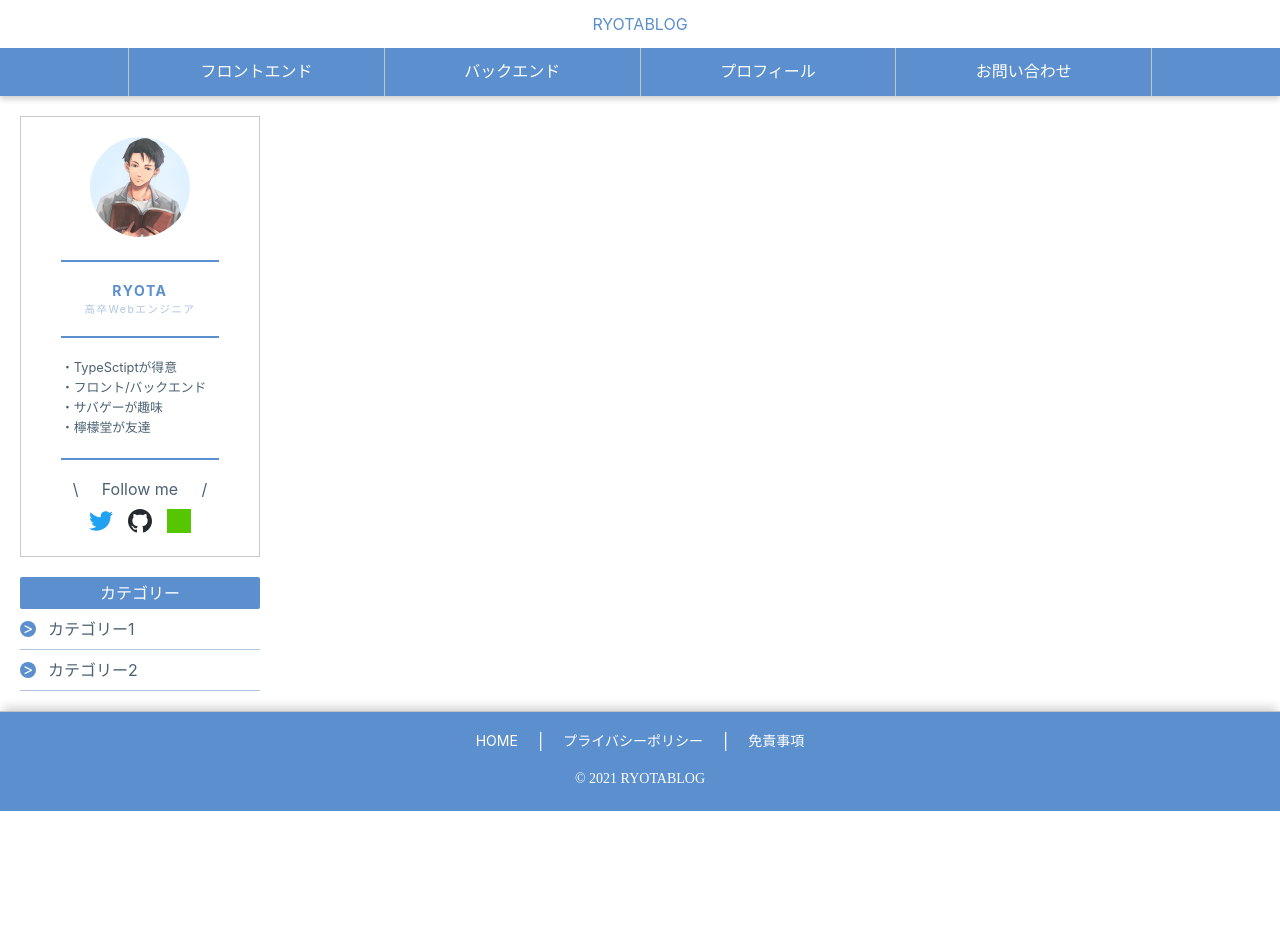
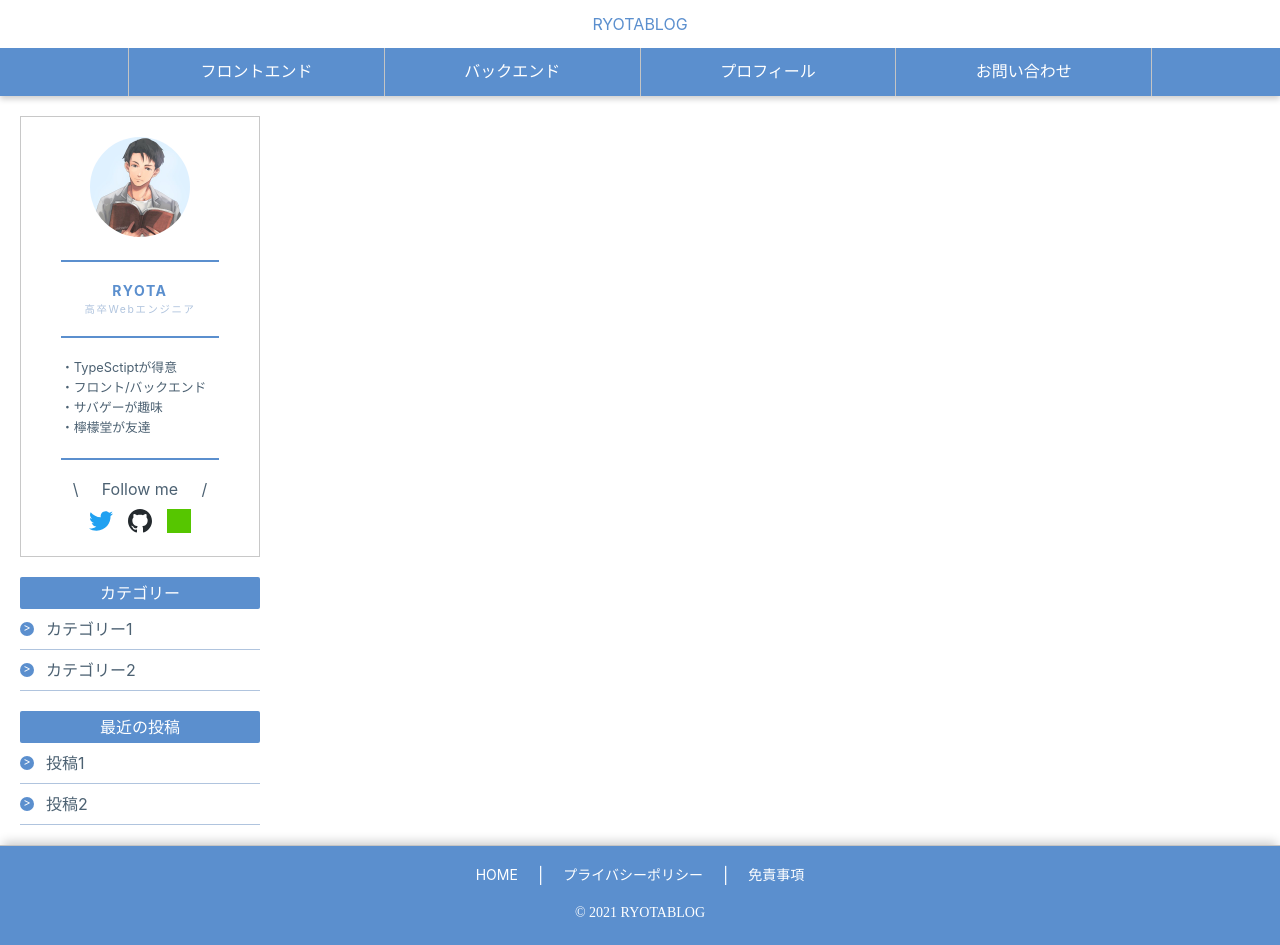
Before and after one commit to RYOTA-F/kosotu-devlog, a Next.js app: page / in a window 1280 px wide. Before the commit the page ends 811 px from the top, so only its background shows below. Built offline with nearby package versions, Linux system fonts and the light colour scheme.

Commit message:
develop: サイドバー/最近の投稿蘭作成

```diff
--- a/src/components/atoms/AllowRightIcon/styles.module.scss
+++ b/src/components/atoms/AllowRightIcon/styles.module.scss
@@ -1,8 +1,9 @@
 .allowRight {
-  width: 16px;
-  height: 16px;
-  line-height: 14px;
+  width: 14px;
+  height: 14px;
+  line-height: 12px;
   text-align: center;
+  font-size: 0.7rem;
   border-radius: 50%;
   background-color: var(--c-main);
   color: var(--c-text);
--- /dev/null
+++ b/src/components/organisms/SideRecentPosts/index.tsx
@@ -0,0 +1,39 @@
+/**
+* Organisms/SideRecentPosts
+* @package Component
+*/
+import React from 'react'
+/* components */
+import PostLinkItem from '@/components/molecules/PostLinkItem'
+/* styles */
+import styles from './styles.module.scss'
+
+/**
+ * @param none
+ * @returns
+ */
+const SideRecentPosts: React.FC = () => {
+  const recent_posts = [
+    {
+      title: '投稿1',
+      link: 'posts1'
+    },
+    {
+      title: '投稿2',
+      link: 'posts2'
+    }
+  ]
+
+  return (
+    <div className={styles.container}>
+      <div className={styles.listTitle}>最近の投稿</div>
+      { recent_posts.map((v, i) =>
+        <div key={i} className={styles.linkItem}>
+          <PostLinkItem title={v.title} link={v.link} />
+        </div>
+      )}
+    </div>
+  )
+}
+
+export default SideRecentPosts
--- /dev/null
+++ b/src/components/organisms/SideRecentPosts/styles.module.scss
@@ -0,0 +1,15 @@
+.container {
+  margin: 20px;
+}
+
+.listTitle {
+  line-height: 32px;
+  text-align: center;
+  border-radius: 2px;
+  color: var(--c-text);
+  background-color: var(--c-main);
+}
+
+.linkItem {
+  border-bottom: 1px solid var(--c-sub-text);
+}
--- a/src/components/templates/TopLayout/index.tsx
+++ b/src/components/templates/TopLayout/index.tsx
@@ -7,6 +7,7 @@ import React from 'react'
 import BaseLayout from '@/components/organisms/BaseLayout'
 import SideProfile from '@/components/organisms/SideProfile'
 import SideCategories from '@/components/organisms/SideCategories'
+import SideRecentPosts from '@/components/organisms/SideRecentPosts'
 /* styles */
 import styles from './styles.module.scss'
 
@@ -21,6 +22,7 @@ const TopLayout: React.FC = () => {
       <div className={styles.sideBar}>
         <SideProfile />
         <SideCategories />
+        <SideRecentPosts />
       </div>
     </BaseLayout>
   )
```
Also changed, not shown: src/public/vercel.svg (deleted), 1 other file (tests, documents, lock files or other folders).
